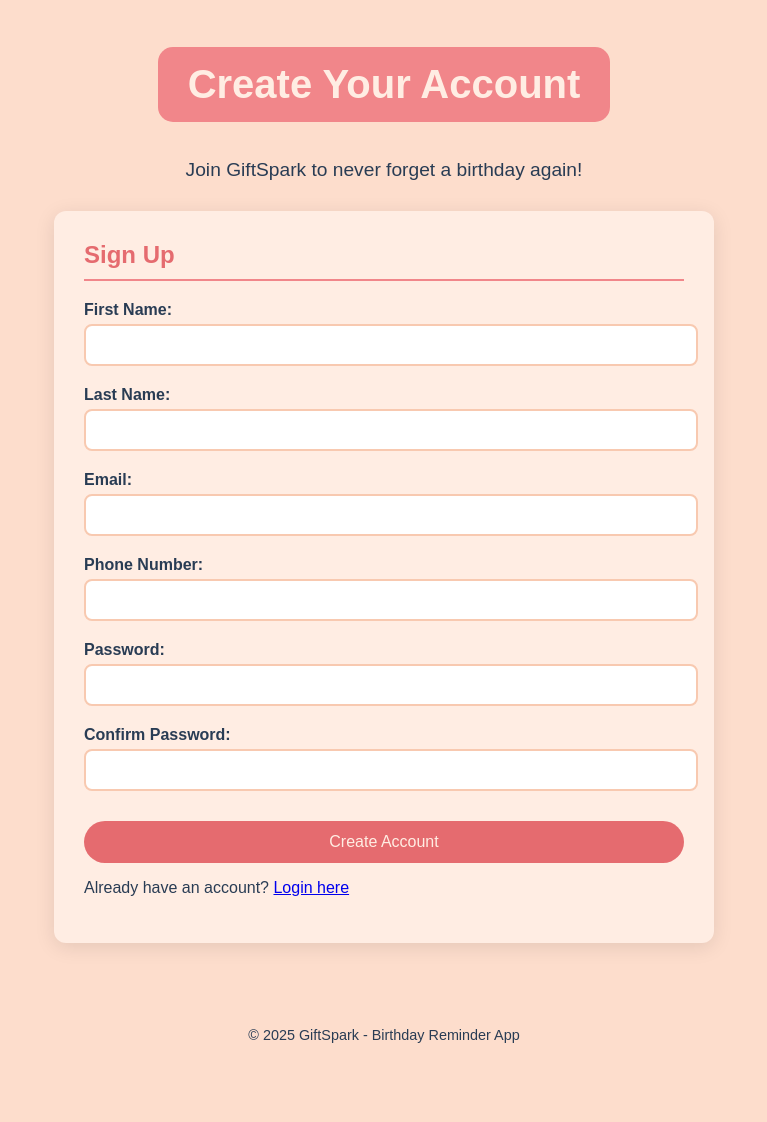
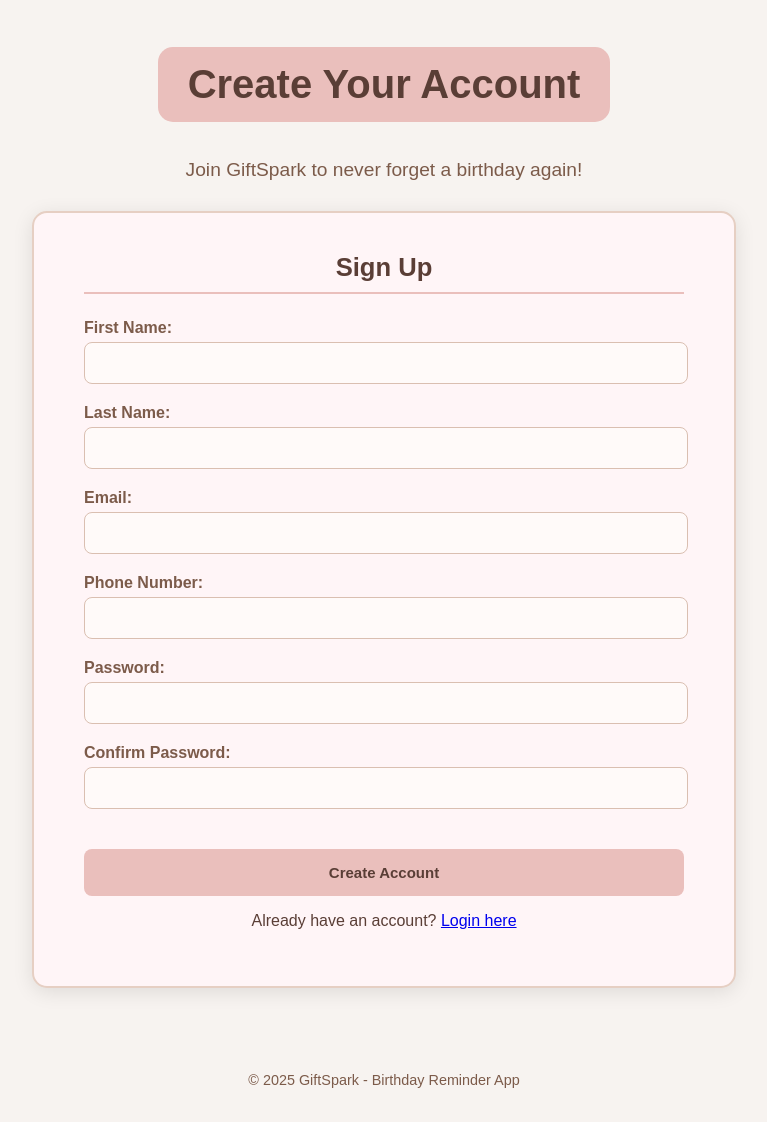
Before and after one commit to guerv/giftspark, a PHP site: page /create_acc/index.html in a window 1280 px wide. Shown: the whole page, without its empty margins (256-1023 px from the left). Before the commit the page ends 1043 px from the top, so only its background shows below. Run offline with PHP 8.4, Linux system fonts and the light colour scheme.

Commit message:
Add files via upload

```diff
--- a/create_acc/css/style.css
+++ b/create_acc/css/style.css
@@ -1,15 +1,29 @@
+/*
+Name: Megann Nkenglack
+MacID: nkenglam
+Student Number: 400590482
+Date: 04-25-2025
+Class: COMPSCI 1XD3
+About: Final Group Project - GiftSpark
+*/
+
 /* ===== BASE STYLES ===== */
 body {
-    font-family: sans-serif;
-    background-color: #FDDDCC;
+    font-family: 'Poppins', sans-serif;
+    background-color: #f7f3f0;
     margin: 0;
     padding: 0;
-    color: #293C54;
+    color: #5a3e36;
+    display: flex;
+    justify-content: center;
+    align-items: center;
+    flex-direction: column;
 }
 
+/* ===== CONTAINER ===== */
 #container {
     max-width: 1200px;
-    margin: 0 auto;
+    width: 100%;
     padding: 20px;
 }
 
@@ -20,85 +34,90 @@ body {
 }
 
 #header_content h1 {
-    background-color: #F1868A;
+    background-color: #eabfbc;
     display: inline-block;
     padding: 15px 30px;
     border-radius: 15px;
     font-size: 2.5em;
-    color: #FFEDE3;
+    color: #5a3e36;
 }
 
 #header_content h2 {
     font-weight: normal;
     font-size: 1.2em;
     margin-top: 10px;
-    color: #293C54;
+    color: #7c5b4a;
 }
 
 /* ===== CARD STYLES ===== */
 #signup_card, #login_card {
-    background-color: #FFEDE3;
-    border-radius: 12px;
+    background-color: #fff5f7;
+    border: 2px solid #e6cfc3;
+    border-radius: 15px;
     box-shadow: 0 4px 20px rgba(0,0,0,0.1);
-    padding: 30px;
+    padding: 40px 50px;
     max-width: 600px;
     margin: 0 auto;
+    text-align: center;
 }
 
 #card_title {
-    font-size: 1.5em;
+    font-size: 1.6em;
     font-weight: bold;
-    margin-bottom: 20px;
+    margin-bottom: 25px;
     padding-bottom: 10px;
-    border-bottom: 2px solid #F1868A;
-    color: #E56B6F;
+    border-bottom: 2px solid #eabfbc;
+    color: #5a3e36;
 }
 
 /* ===== FORM STYLES ===== */
 .form_group {
     margin-bottom: 20px;
+    text-align: left;
 }
 
 .form_group label {
     display: block;
     margin-bottom: 5px;
     font-weight: bold;
-    color: #293C54;
+    color: #7c5b4a;
 }
 
 .form_group input {
-    width: 100%;
-    padding: 10px;
-    padding-right: 0px;
-    border: 2px solid #F8C9B0;
+    width: 95%;
+    padding: 12px 16px;
+    border: 1px solid #dabfb1;
     border-radius: 8px;
-    font-size: 1em;
-    background-color: #fff;
-    color: #293C54;
+    font-size: 14px;
+    background-color: #fffaf9;
+    color: #5a3e36;
+    transition: border-color 0.3s, box-shadow 0.3s;
 }
 
 
 .form_group input:focus {
-    outline: 2px solid #E56B6F;
-    outline-offset: -1px;
+    outline: none;
+    border-color: #ffbcbc;
+    box-shadow: 0 0 5px #ffe3e3;
 }
 
 /* ===== BUTTON STYLES ===== */
 #submit_btn, #login_btn {
-    background-color: #E56B6F;
-    color: #FFEDE3;
+    background-color: #eabfbc;
+    color: #5a3e36;
     border: none;
-    padding: 12px 20px;
-    font-size: 1em;
-    border-radius: 30px;
+    padding: 15px;
+    font-size: 15px;
+    font-weight: bold;
+    border-radius: 8px;
     cursor: pointer;
     width: 100%;
-    margin-top: 10px;
+    margin-top: 20px;
     transition: background-color 0.3s;
 }
 
 #submit_btn:hover, #login_btn:hover {
-    background-color: #B56576;
+    background-color: #ddb0ae;
 }
 
 /* ===== FOOTER STYLES ===== */
@@ -107,7 +126,7 @@ body {
     margin-top: 30px;
     padding: 20px;
     font-size: 0.9em;
-    color: #293C54;
+    color: #7c5b4a;
 }
 
 /* ===== RESPONSIVE STYLES ===== */
```
